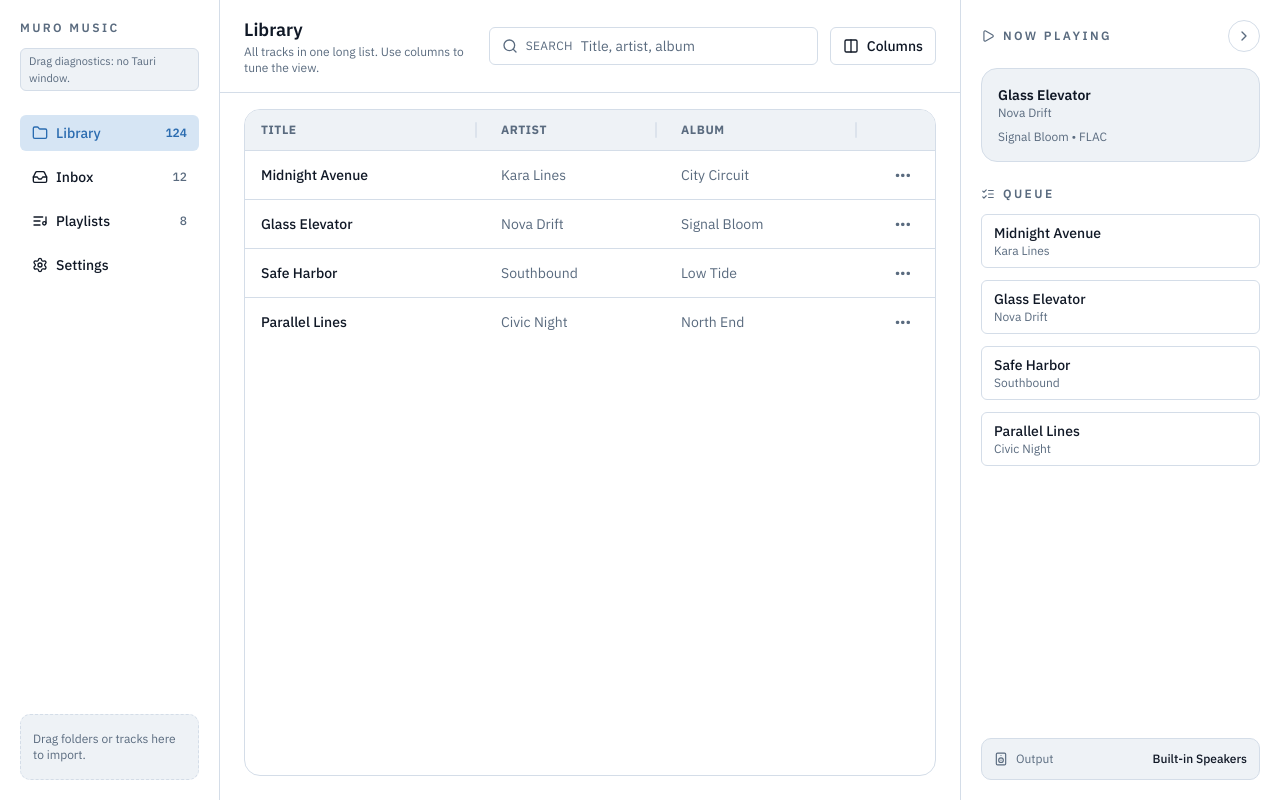
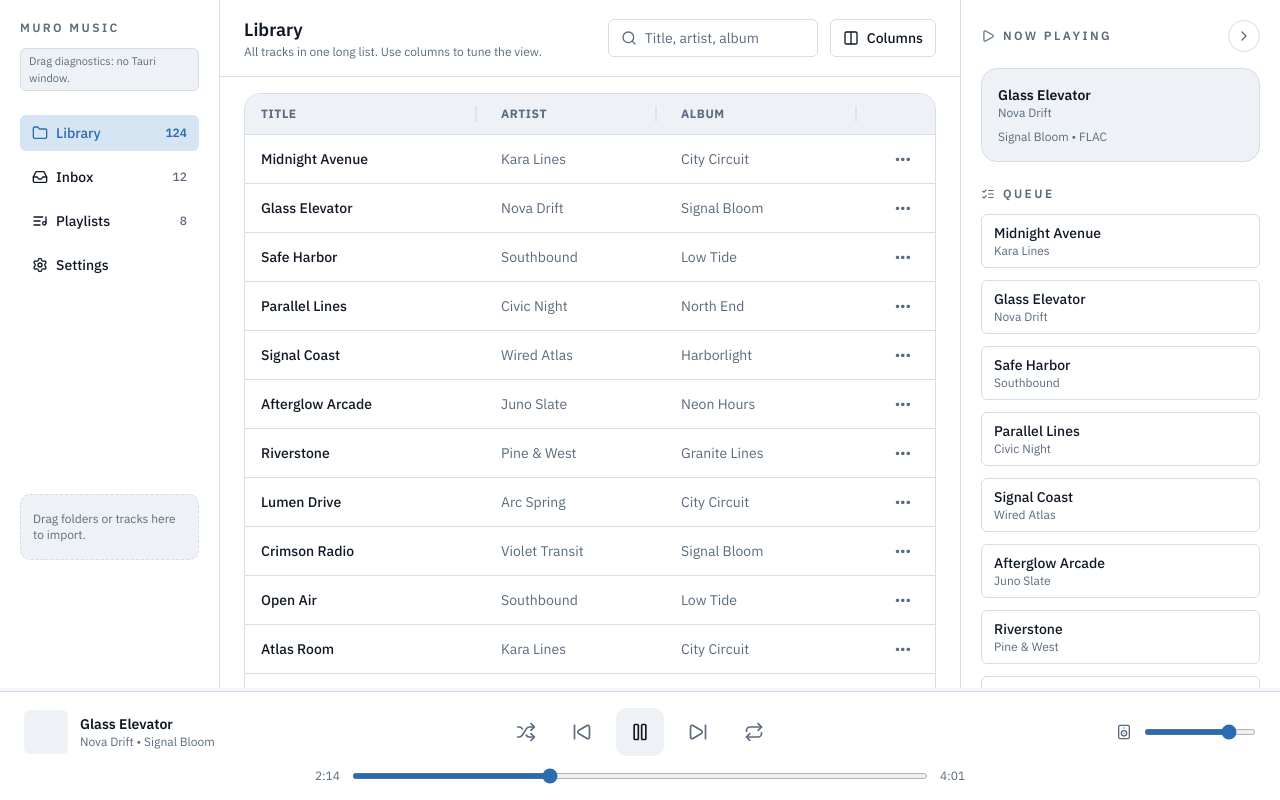
Before and after one commit to t-MURO/muro-music, a React (Vite) app: page / in a window 1280 px wide. Built offline with nearby package versions, Linux system fonts and the light colour scheme; the HTML template or start-up script is replaced by a standard one.

Commit message:
fixes styling, adds media player

```diff
--- a/src/App.tsx
+++ b/src/App.tsx
@@ -10,8 +10,13 @@ import {
   ListPlus,
   Pencil,
   Play,
+  Pause,
   Search,
   Settings,
+  Shuffle,
+  Repeat,
+  Repeat1,
+  SkipBack,
   SkipForward,
   Speaker,
   Trash2,
@@ -48,7 +53,7 @@ const themes = [
 ];
 
 type ColumnConfig = {
-  key: "title" | "artist" | "album" | "duration" | "bitrate";
+  key: "title" | "artist" | "album" | "duration" | "bitrate" | "rating";
   labelKey: MessageKey;
   visible: boolean;
   width: number;
@@ -60,6 +65,7 @@ const baseColumns: ColumnConfig[] = [
   { key: "album", labelKey: "columns.album", visible: true, width: 200 },
   { key: "duration", labelKey: "columns.duration", visible: true, width: 120 },
   { key: "bitrate", labelKey: "columns.bitrate", visible: true, width: 120 },
+  { key: "rating", labelKey: "columns.rating", visible: true, width: 110 },
 ];
 
 const tracks = [
@@ -70,6 +76,7 @@ const tracks = [
     album: "City Circuit",
     duration: "4:12",
     bitrate: "320 kbps",
+    rating: "5",
   },
   {
     id: "t2",
@@ -78,6 +85,7 @@ const tracks = [
     album: "Signal Bloom",
     duration: "3:41",
     bitrate: "FLAC",
+    rating: "4",
   },
   {
     id: "t3",
@@ -86,6 +94,7 @@ const tracks = [
     album: "Low Tide",
     duration: "5:06",
     bitrate: "256 kbps",
+    rating: "3",
   },
   {
     id: "t4",
@@ -94,8 +103,194 @@ const tracks = [
     album: "North End",
     duration: "2:58",
     bitrate: "FLAC",
+    rating: "4",
+  },
+  {
+    id: "t5",
+    title: "Signal Coast",
+    artist: "Wired Atlas",
+    album: "Harborlight",
+    duration: "3:22",
+    bitrate: "320 kbps",
+    rating: "4",
+  },
+  {
+    id: "t6",
+    title: "Afterglow Arcade",
+    artist: "Juno Slate",
+    album: "Neon Hours",
+    duration: "4:05",
+    bitrate: "FLAC",
+    rating: "5",
+  },
+  {
+    id: "t7",
+    title: "Riverstone",
+    artist: "Pine & West",
+    album: "Granite Lines",
+    duration: "3:57",
+    bitrate: "256 kbps",
+    rating: "3",
+  },
+  {
+    id: "t8",
+    title: "Lumen Drive",
+    artist: "Arc Spring",
+    album: "City Circuit",
+    duration: "2:47",
+    bitrate: "320 kbps",
+    rating: "4",
+  },
+  {
+    id: "t9",
+    title: "Crimson Radio",
+    artist: "Violet Transit",
+    album: "Signal Bloom",
+    duration: "3:18",
+    bitrate: "FLAC",
+    rating: "5",
+  },
+  {
+    id: "t10",
+    title: "Open Air",
+    artist: "Southbound",
+    album: "Low Tide",
+    duration: "4:44",
+    bitrate: "256 kbps",
+    rating: "4",
+  },
+  {
+    id: "t11",
+    title: "Atlas Room",
+    artist: "Kara Lines",
+    album: "City Circuit",
+    duration: "3:33",
+    bitrate: "320 kbps",
+    rating: "5",
+  },
+  {
+    id: "t12",
+    title: "Signal Drift",
+    artist: "Nova Drift",
+    album: "Signal Bloom",
+    duration: "3:09",
+    bitrate: "FLAC",
+    rating: "4",
+  },
+  {
+    id: "t13",
+    title: "Quiet Harbor",
+    artist: "Southbound",
+    album: "Low Tide",
+    duration: "5:12",
+    bitrate: "256 kbps",
+    rating: "3",
+  },
+  {
+    id: "t14",
+    title: "Civic Light",
+    artist: "Civic Night",
+    album: "North End",
+    duration: "2:53",
+    bitrate: "320 kbps",
+    rating: "4",
+  },
+  {
+    id: "t15",
+    title: "Beacon Loop",
+    artist: "Wired Atlas",
+    album: "Harborlight",
+    duration: "3:51",
+    bitrate: "FLAC",
+    rating: "5",
+  },
+  {
+    id: "t16",
+    title: "Silverline",
+    artist: "Juno Slate",
+    album: "Neon Hours",
+    duration: "4:20",
+    bitrate: "320 kbps",
+    rating: "4",
+  },
+  {
+    id: "t17",
+    title: "Westbound",
+    artist: "Pine & West",
+    album: "Granite Lines",
+    duration: "3:36",
+    bitrate: "256 kbps",
+    rating: "3",
+  },
+  {
+    id: "t18",
+    title: "Night Signal",
+    artist: "Arc Spring",
+    album: "City Circuit",
+    duration: "2:59",
+    bitrate: "320 kbps",
+    rating: "4",
+  },
+  {
+    id: "t19",
+    title: "Terminal Echo",
+    artist: "Violet Transit",
+    album: "Signal Bloom",
+    duration: "3:27",
+    bitrate: "FLAC",
+    rating: "5",
+  },
+  {
+    id: "t20",
+    title: "Tidepool",
+    artist: "Southbound",
+    album: "Low Tide",
+    duration: "4:02",
+    bitrate: "256 kbps",
+    rating: "4",
+  },
+  {
+    id: "t21",
+    title: "Highline",
+    artist: "Kara Lines",
+    album: "City Circuit",
+    duration: "3:48",
+    bitrate: "320 kbps",
+    rating: "5",
+  },
+  {
+    id: "t22",
+    title: "Bloomfield",
+    artist: "Nova Drift",
+    album: "Signal Bloom",
+    duration: "3:12",
+    bitrate: "FLAC",
+    rating: "4",
+  },
+  {
+    id: "t23",
+    title: "Low Lantern",
+    artist: "Southbound",
+    album: "Low Tide",
+    duration: "5:21",
+    bitrate: "256 kbps",
+    rating: "3",
+  },
+  {
+    id: "t24",
+    title: "Northbound",
+    artist: "Civic Night",
+    album: "North End",
+    duration: "2:46",
+    bitrate: "320 kbps",
+    rating: "4",
   },
 ];
+
+const formatRating = (value: string) => {
+  const rating = Math.max(0, Math.min(5, Number(value)));
+  return "★".repeat(rating) + "☆".repeat(5 - rating);
+};
 
 function App() {
   const [view, setView] = useState<"library" | "inbox" | "settings">(
@@ -181,6 +376,10 @@ function App() {
     return window.localStorage.getItem("muro-detail-collapsed") === "true";
   });
   const detailWidthRef = useRef(detailWidth);
+  const [isPlaying, setIsPlaying] = useState(true);
+  const [shuffleEnabled, setShuffleEnabled] = useState(false);
+  const [repeatMode, setRepeatMode] = useState<"off" | "all" | "one">("off");
+  const [seekPosition, setSeekPosition] = useState(34);
   const visibleColumns = useMemo(
     () => columns.filter((column) => column.visible),
     [columns]
@@ -545,6 +744,7 @@ function App() {
     let unlistenHover: UnlistenFn | null = null;
     let unlistenCancel: UnlistenFn | null = null;
     let unlistenDragDrop: (() => void) | null = null;
+    let unlistenDebug: UnlistenFn | null = null;
 
     const setup = async () => {
       let currentWindow;
@@ -594,6 +794,10 @@ function App() {
           setDebugNotice("Drag diagnostics: window event hooked.");
         }
 
+        unlistenDebug = await listen<string>("muro://drag-drop-debug", (event) => {
+          setDebugNotice(`Rust drag event: ${event.payload}`);
+        });
+
         unlistenDrop = await listen<unknown>("tauri://file-drop", (event) => {
           setIsDragging(false);
           setDebugNotice(`Event: file-drop ${JSON.stringify(event.payload)}`);
@@ -621,6 +825,7 @@ function App() {
 
     return () => {
       unlistenDragDrop?.();
+      unlistenDebug?.();
       unlistenDrop?.();
       unlistenHover?.();
       unlistenCancel?.();
@@ -652,7 +857,7 @@ function App() {
 
   return (
     <div
-      className="min-h-screen bg-[var(--app-bg)] text-[var(--text-primary)]"
+      className="h-screen overflow-hidden bg-[var(--app-bg)] text-[var(--text-primary)]"
       onClick={() => {
         setOpenMenuId(null);
         setMenuSelection([]);
@@ -687,8 +892,9 @@ function App() {
           </div>
         </div>
       )}
+      <div className="flex h-screen flex-col pb-28">
         <div
-        className="relative grid min-h-screen gap-0"
+          className="relative grid flex-1 gap-0 overflow-hidden"
           style={{
             gridTemplateColumns: `${sidebarWidth}px minmax(0, 1fr) ${detailWidth}px`,
           }}
@@ -719,7 +925,7 @@ function App() {
           }}
           role="presentation"
         />
-        <aside className="flex h-full flex-col border-r border-[var(--panel-border)] bg-[var(--panel-bg)] p-5">
+        <aside className="flex h-full flex-col overflow-y-auto border-r border-[var(--panel-border)] bg-[var(--panel-bg)] p-5 pb-32">
           <div className="text-xs font-semibold uppercase tracking-[0.2em] text-[var(--text-muted)]">
             {t("app.name")}
           </div>
@@ -809,8 +1015,8 @@ function App() {
           </div>
         </aside>
 
-        <main className="flex h-full min-w-0 flex-col">
-          <header className="flex items-center justify-between border-b border-[var(--panel-border)] bg-[var(--panel-bg)] px-6 py-4">
+        <main className="flex h-full min-w-0 flex-col overflow-y-auto pb-32">
+          <header className="sticky top-0 z-30 flex items-center justify-between border-b border-[var(--panel-border)] bg-[var(--panel-bg)] px-6 py-4">
             <div>
               <h1 className="text-lg font-semibold">{title}</h1>
               <p className="text-xs text-[var(--text-muted)]">
@@ -825,11 +1031,8 @@ function App() {
               <div className="flex items-center gap-3">
                 <div className="flex items-center gap-2 rounded-[var(--radius-sm)] border border-[var(--panel-border)] bg-[var(--panel-bg)] px-3 py-2 text-sm shadow-[var(--shadow-sm)]">
                   <Search className="h-4 w-4 text-[var(--text-muted)]" />
-                  <span className="text-xs uppercase tracking-wide text-[var(--text-muted)]">
-                    {t("search.label")}
-                  </span>
                   <input
-                    className="w-56 bg-transparent text-sm text-[var(--text-primary)] placeholder:text-[var(--text-muted)] focus:outline-none"
+                    className="w-40 bg-transparent text-sm text-[var(--text-primary)] placeholder:text-[var(--text-muted)] focus:outline-none"
                     placeholder={t("search.placeholder")}
                   />
                 </div>
@@ -855,7 +1058,7 @@ function App() {
           {contextMenu}
           {columnsMenu}
 
-          <section className="flex-1 overflow-hidden bg-[var(--panel-bg)] px-6 pb-6 pt-4">
+          <section className="flex-1 bg-[var(--panel-bg)] px-6 pb-6 pt-4">
             {isSettings ? (
               <div className="h-full overflow-auto rounded-[var(--radius-lg)] border border-[var(--panel-border)] bg-[var(--panel-bg)] p-6 shadow-[var(--shadow-sm)]">
                 <div className="text-xs font-semibold uppercase tracking-[0.2em] text-[var(--text-muted)]">
@@ -933,7 +1136,7 @@ function App() {
                     </div>
                   </div>
                 )}
-                <div className="h-full min-w-0 overflow-auto rounded-[var(--radius-lg)] border border-[var(--panel-border)] shadow-[var(--shadow-sm)]">
+                <div className="min-w-0 overflow-x-auto rounded-[var(--radius-lg)] border border-[var(--panel-border)] shadow-[var(--shadow-sm)]">
                   <table
                     className="table-fixed text-left text-sm"
                     style={{ width: "100%", minWidth: tableWidth }}
@@ -1009,6 +1212,19 @@ function App() {
                         >
                           {visibleColumns.map((column) => {
                             const value = track[column.key as keyof typeof track];
+                            if (column.key === "rating") {
+                              return (
+                                <td
+                                  key={`${track.id}-${column.key}`}
+                                  className="px-4 py-3 text-sm text-[var(--text-muted)]"
+                                  title={`${value} / 5`}
+                                >
+                                  <span className="tracking-[0.2em]">
+                                    {formatRating(String(value))}
+                                  </span>
+                                </td>
+                              );
+                            }
                             return (
                               <td
                                 key={`${track.id}-${column.key}`}
@@ -1060,7 +1276,7 @@ function App() {
           </section>
         </main>
 
-        <aside className="flex h-full flex-col border-l border-[var(--panel-border)] bg-[var(--panel-bg)] p-5">
+        <aside className="flex h-full flex-col overflow-y-auto border-l border-[var(--panel-border)] bg-[var(--panel-bg)] p-5 pb-32">
           <div
             className={`flex items-center ${
               detailCollapsed ? "justify-center" : "justify-between"
@@ -1104,7 +1320,6 @@ function App() {
                   Signal Bloom • FLAC
                 </div>
               </div>
-
               <div className="mt-6 flex-1">
                 <div className="flex items-center gap-2 text-xs font-semibold uppercase tracking-[0.2em] text-[var(--text-muted)]">
                   <ListChecks className="h-3.5 w-3.5" />
@@ -1136,6 +1351,110 @@ function App() {
           )}
         </aside>
         </div>
+        <footer className="fixed bottom-0 left-0 right-0 z-30 border-t border-[var(--panel-border)] bg-[var(--panel-bg)] px-6 py-4">
+          <div className="grid grid-cols-[1fr_auto_1fr] items-center gap-6">
+            <div className="flex min-w-0 items-center gap-3 self-center">
+              <div className="h-11 w-11 shrink-0 rounded-[var(--radius-sm)] bg-[var(--panel-muted)]" />
+              <div className="min-w-0 text-sm">
+                <div className="truncate font-semibold">Glass Elevator</div>
+                <div className="truncate text-xs text-[var(--text-muted)]">
+                  Nova Drift • Signal Bloom
+                </div>
+              </div>
+            </div>
+            <div className="flex flex-wrap items-center justify-center gap-3">
+              <button
+                className={`flex h-11 w-11 items-center justify-center rounded-[var(--radius-sm)] transition-colors duration-[var(--motion-fast)] ${
+                  shuffleEnabled
+                    ? "bg-[var(--accent-soft)] text-[var(--accent)]"
+                    : "text-[var(--text-muted)] hover:bg-[var(--panel-muted)]"
+                }`}
+                onClick={() => setShuffleEnabled((current) => !current)}
+                title="Shuffle"
+                type="button"
+              >
+                <Shuffle className="h-5 w-5" />
+              </button>
+              <button
+                className="flex h-11 w-11 items-center justify-center rounded-[var(--radius-sm)] text-[var(--text-muted)] transition-colors duration-[var(--motion-fast)] hover:bg-[var(--panel-muted)]"
+                title="Previous"
+                type="button"
+              >
+                <SkipBack className="h-5 w-5" />
+              </button>
+              <button
+                className="flex h-12 w-12 items-center justify-center rounded-[var(--radius-md)] bg-[var(--panel-muted)] text-[var(--text-primary)] shadow-[var(--shadow-sm)] transition-colors duration-[var(--motion-fast)] hover:bg-[var(--panel-border)]"
+                onClick={() => setIsPlaying((current) => !current)}
+                title={isPlaying ? "Pause" : "Play"}
+                type="button"
+              >
+                {isPlaying ? (
+                  <Pause className="h-5 w-5" />
+                ) : (
+                  <Play className="h-5 w-5" />
+                )}
+              </button>
+              <button
+                className="flex h-11 w-11 items-center justify-center rounded-[var(--radius-sm)] text-[var(--text-muted)] transition-colors duration-[var(--motion-fast)] hover:bg-[var(--panel-muted)]"
+                title="Next"
+                type="button"
+              >
+                <SkipForward className="h-5 w-5" />
+              </button>
+              <button
+                className={`flex h-11 w-11 items-center justify-center rounded-[var(--radius-sm)] transition-colors duration-[var(--motion-fast)] ${
+                  repeatMode !== "off"
+                    ? "bg-[var(--accent-soft)] text-[var(--accent)]"
+                    : "text-[var(--text-muted)] hover:bg-[var(--panel-muted)]"
+                }`}
+                onClick={() =>
+                  setRepeatMode((current) =>
+                    current === "off" ? "all" : current === "all" ? "one" : "off"
+                  )
+                }
+                title={
+                  repeatMode === "off"
+                    ? "Repeat"
+                    : repeatMode === "all"
+                    ? "Repeat all"
+                    : "Repeat one"
+                }
+                type="button"
+              >
+                {repeatMode === "one" ? (
+                  <Repeat1 className="h-5 w-5" />
+                ) : (
+                  <Repeat className="h-5 w-5" />
+                )}
+              </button>
+            </div>
+            <div className="flex items-center justify-end gap-3 text-xs text-[var(--text-muted)] self-center">
+              <Speaker className="h-4 w-4" />
+              <input
+                aria-label="Volume"
+                className="h-1.5 w-28 cursor-pointer accent-[var(--accent)]"
+                max={100}
+                min={0}
+                type="range"
+                defaultValue={80}
+              />
+            </div>
+          </div>
+          <div className="mt-3 flex items-center justify-center gap-3 text-xs text-[var(--text-muted)]">
+            <span>2:14</span>
+            <input
+              aria-label="Seek"
+              className="h-1.5 w-full max-w-xl cursor-pointer accent-[var(--accent)]"
+              max={100}
+              min={0}
+              onChange={(event) => setSeekPosition(Number(event.target.value))}
+              type="range"
+              value={seekPosition}
+            />
+            <span>4:01</span>
+          </div>
+        </footer>
+      </div>
     </div>
   );
 }
--- a/src/i18n/de.json
+++ b/src/i18n/de.json
@@ -38,6 +38,7 @@
   "columns.album": "Album",
   "columns.duration": "Dauer",
   "columns.bitrate": "Bitrate",
+  "columns.rating": "Bewertung",
   "drop.prompt": "Ordner oder Titel hierher ziehen, um zu importieren.",
   "drop.active": "Ordner oder Audiodateien hier ablegen, um zu importieren."
 }
--- a/src/i18n/en.json
+++ b/src/i18n/en.json
@@ -38,6 +38,7 @@
   "columns.album": "Album",
   "columns.duration": "Duration",
   "columns.bitrate": "Bitrate",
+  "columns.rating": "Rating",
   "drop.prompt": "Drag folders or tracks here to import.",
   "drop.active": "Drop folders or audio files to import."
 }
```
Also changed, not shown: 1 other file (tests, documents, lock files or other folders). Lines whose indentation alone changed are shown as unchanged.
